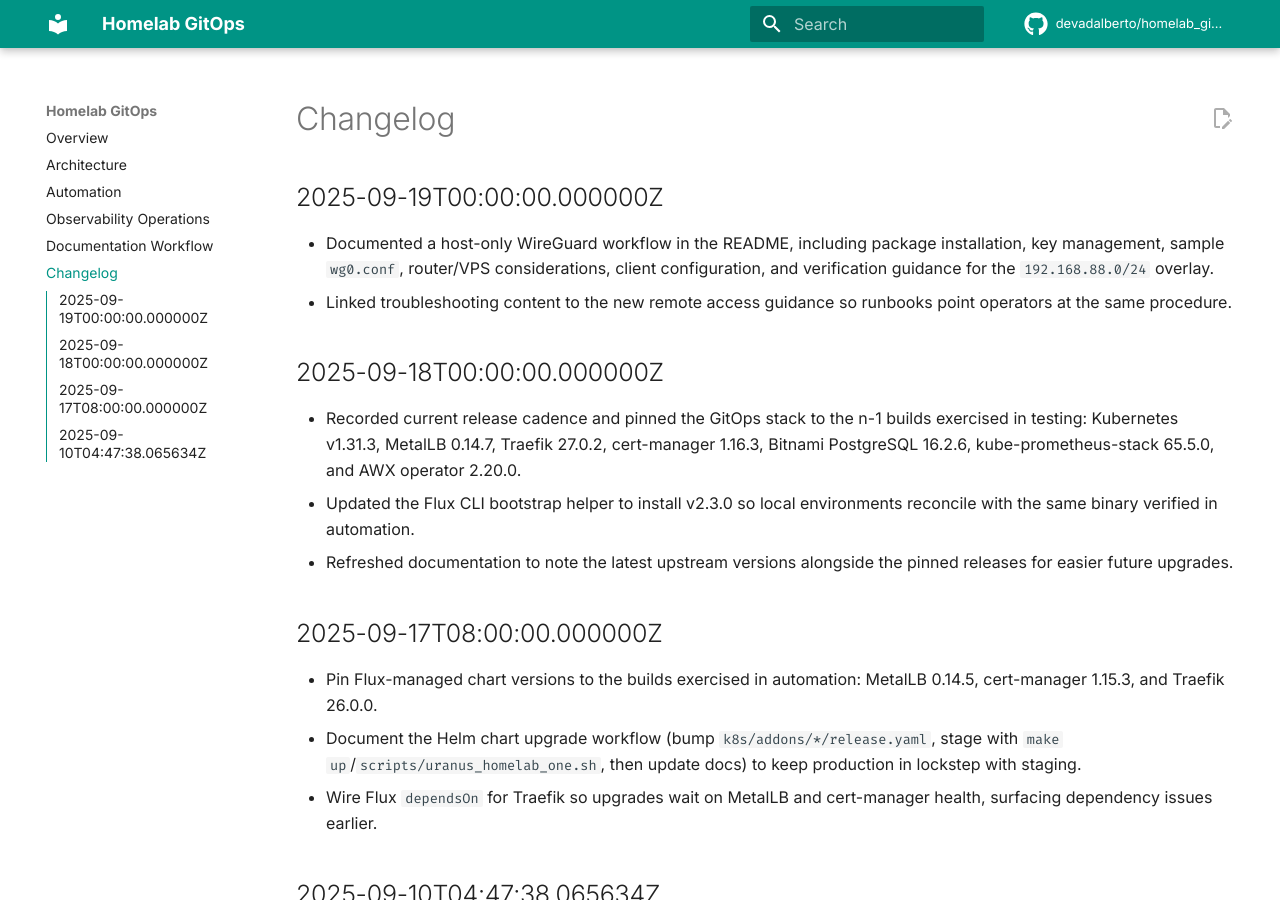
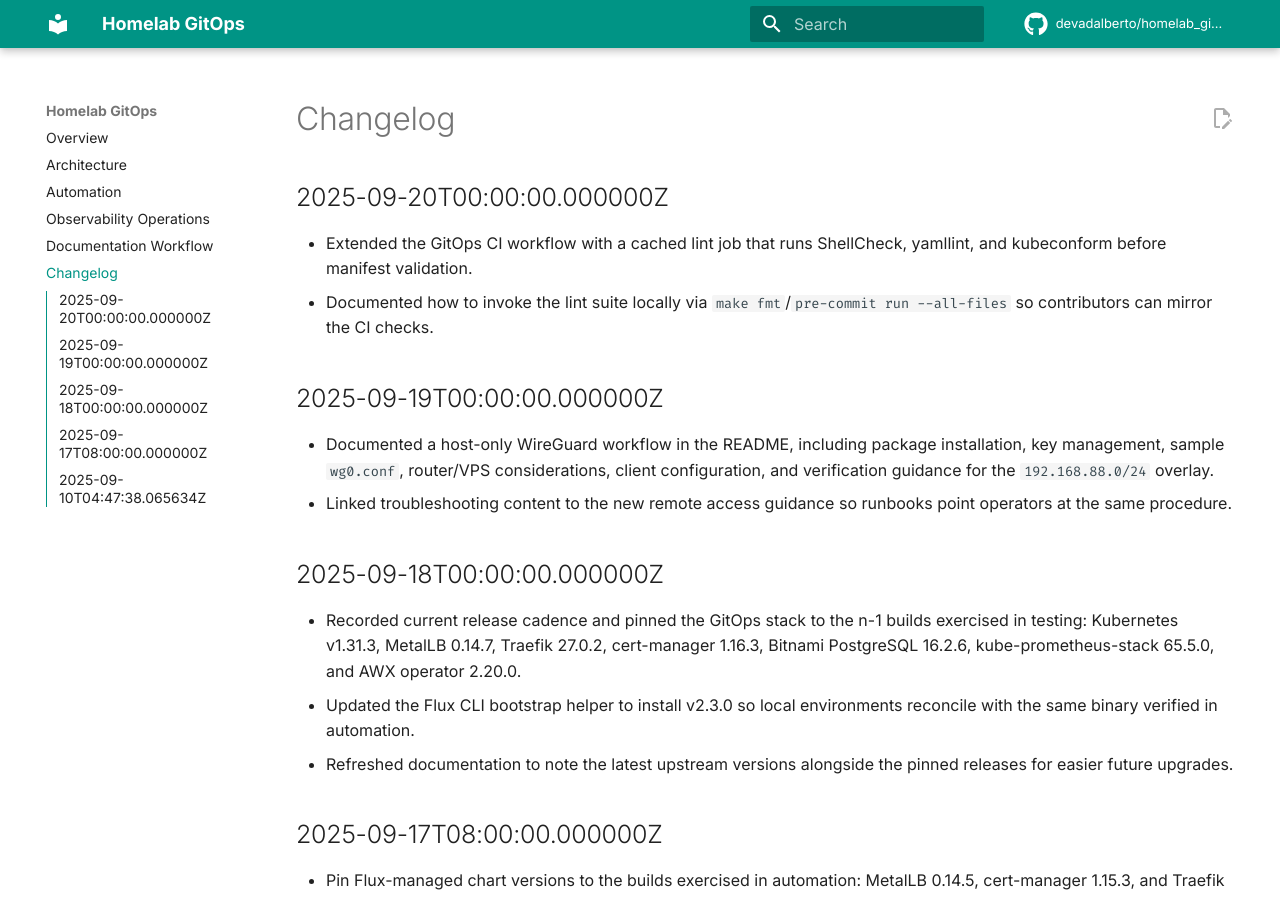
Before and after one commit to devadalberto/homelab_gitops, an MkDocs documentation site: the page built from docs/CHANGELOG.md, in a window 1280 px wide and 900 px high. Built offline with MkDocs 1.6.1 and Material for MkDocs 9.7.7, drawn with Linux system fonts in a browser that asks for light colours; comment, search, counter and statistics services are not loaded.

Commit message:
Add lint tooling to GitOps CI workflow

```diff
--- a/docs/CHANGELOG.md
+++ b/docs/CHANGELOG.md
@@ -1,3 +1,9 @@
+## 2025-09-20T00:00:00.000000Z
+- Extended the GitOps CI workflow with a cached lint job that runs ShellCheck, yamllint, and kubeconform before manifest
+  validation.
+- Documented how to invoke the lint suite locally via `make fmt`/`pre-commit run --all-files` so contributors can mirror the CI
+  checks.
+
 ## 2025-09-19T00:00:00.000000Z
 - Documented a host-only WireGuard workflow in the README, including package installation, key management, sample `wg0.conf`,
   router/VPS considerations, client configuration, and verification guidance for the `192.168.88.0/24` overlay.
```
Also changed, not shown: README.md (+4 -1 lines), 1 other file.
